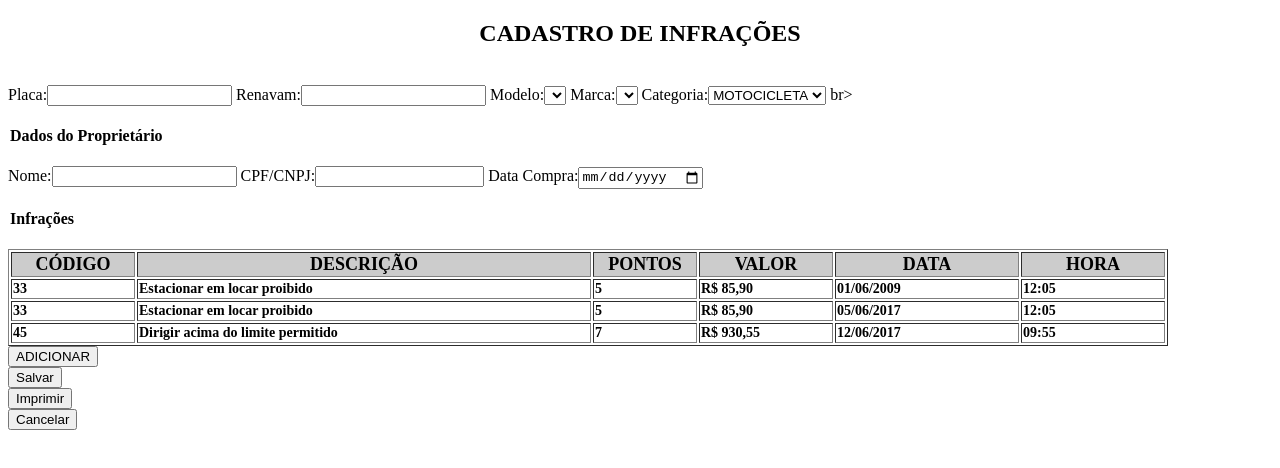
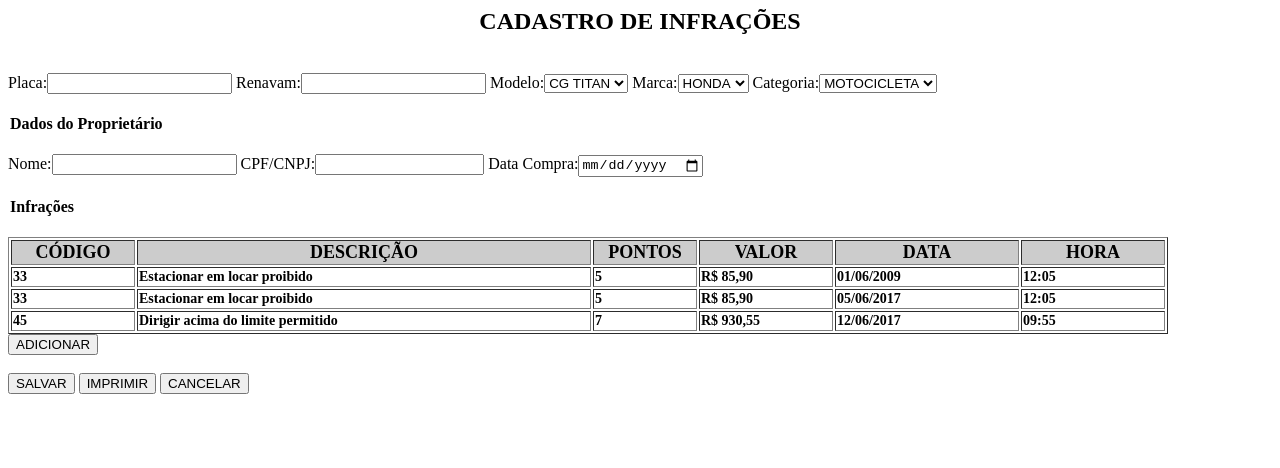
Before and after one commit to Atanail/MyCRM, a plain HTML site: page Tela html.html in a window 1280 px wide. Drawn offline with Linux system fonts and the light colour scheme.

Commit message:
Update Tela html.html

```diff
--- a/Tela html.html
+++ b/Tela html.html
@@ -1,24 +1,22 @@
-<!doctype html>
 <html>
 <head>
-<meta charset="utf-8">
 <title>Sistema de multas</title>
 </head>
 <body>
 <form action="" method="post">
 <center><h2>CADASTRO DE INFRAÇÕES</h2></center><br>
 <label>Placa:</label><input name="placa" type="text">
-<label id="renavam">Renavam:</label><input name="renavam" type="text" >
+<label id="renavam">Renavam:</label><input name="renavam" type="text">
 <label>Modelo:</label><select name="modelo" size="1">
+<option value="MOTOCICLETA">CG TITAN</option>
 </select>
 <label>Marca:</label><select name="marca" size="1">
+<option value="MOTOCICLETA">HONDA</option>
 </select>
 
 <label>Categoria:</label><select name="categoria" size="1">
 <option value="MOTOCICLETA">MOTOCICLETA</option>
 </select>
-
-br>
 
 <legend><h4>Dados do Proprietário</h4></legend>
 <label>Nome:</label><input type="text"/>
@@ -61,21 +59,9 @@ br>
 <th width="140">09:55</th>
 </tr>
 </table>
-<form method="post" action="#">
-<input type="submit" value="ADICIONAR"/>
-
-</form>
-</fieldset>
-<form action="#" method="post">
-<input type="submit" value="Salvar"/>
-</form>
-<form action="#" method="get">
-<input type="submit" value="Imprimir""/>
-</form>
-<form method="delete">
-<input type="submit" value="Cancelar"/>
-</form>
-</form>
-
+<input type="submit" value="ADICIONAR"><BR><BR>
+<input type="submit" value="SALVAR">
+<input type="submit" value="IMPRIMIR">
+<input type="submit" value="CANCELAR">
 </body>
 </html>
```
